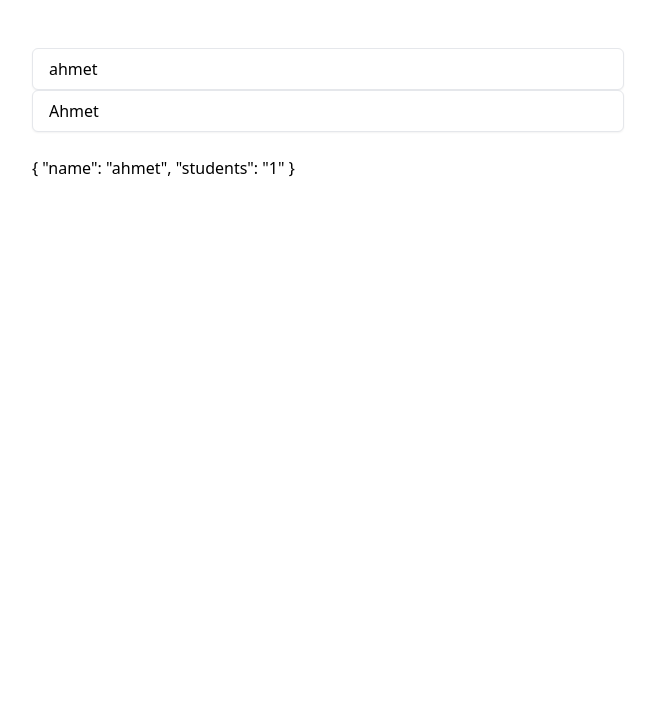
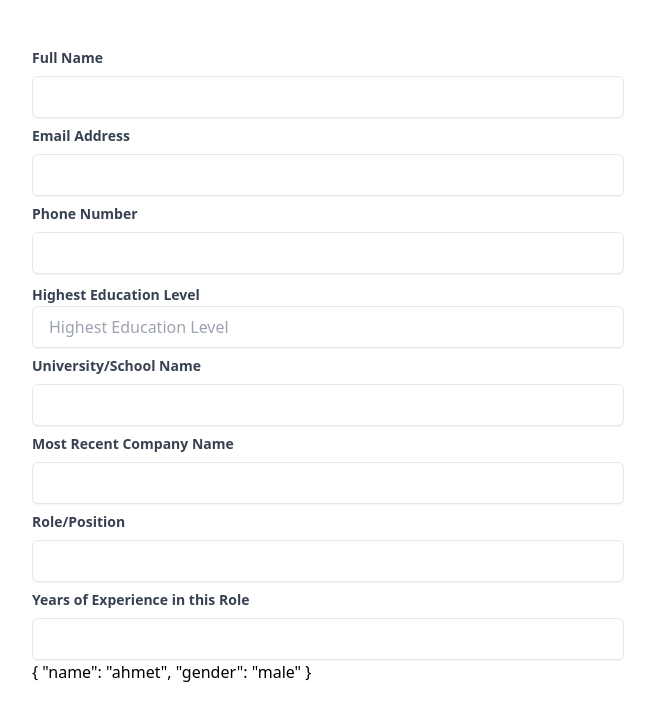
Before and after one commit to AhmetHuseyinDOK/vue-dynamic-form-starter, a Vue app: page / in a window 1280 px wide. Shown: the top 720 px of the page, without its empty margins (312-967 px from the left). Built offline with nearby package versions, Linux system fonts and the light colour scheme.

Commit message:
some improvements and sample form

```diff
--- a/src/App.vue
+++ b/src/App.vue
@@ -1,48 +1,98 @@
 <script setup lang="ts">
 import { ref } from "vue";
-import DynamicForm, { type IFormStructure, type IFormField } from "./components/DynamicForm.vue";
-import type { ISelectBoxConfig } from "./components/form_components/Selectbox.vue";
 
-let form: IFormStructure = {
+import type { ISelectBoxConfig } from "./components/form_components/SelectBox.vue";
+import DynamicForm, { type IFormStructure } from "./components/DynamicForm.vue";
+
+const form: IFormStructure = {
   fields: [
+    // Personal Information
     {
-      component: "text-field",
-      name: "name",
-      title: "isim",
+      component: "TextField",
+      name: "full_name",
+      title: "Full Name",
+      validate: (data) => data ? null : 'Full Name is required',
     },
     {
-        component: "selectbox",
-        name: "students",
-        title: "ogrenciler",
+      component: "TextField",
+      name: "email",
+      title: "Email Address",
+      validate: (data) => {
+        const regex = /^[a-zA-Z0-9._%+-]+@[a-zA-Z0-9.-]+\.[a-zA-Z]{2,}$/;
+        return regex.test(data) ? null : 'Invalid email format';
+      },
+    },
+    {
+      component: "TextField",
+      name: "phone_number",
+      title: "Phone Number",
+      validate: (data) => {
+        const regex = /^[0-9]{10,}$/;
+        return regex.test(data) ? null : 'Invalid phone number';
+      },
+    },
+
+    // Educational Background
+    {
+      component: "SelectBox",
+      name: "highest_education",
+      title: "Highest Education Level",
       config: {
         options: [
-          {
-            label: "Ahmet",
-            value: "1",
+          { label: "High School", value: "high_school" },
+          { label: "Bachelor's Degree", value: "bachelor" },
+          { label: "Master's Degree", value: "master" },
+          { label: "Ph.D.", value: "phd" },
+          { label: "Other", value: "other" },
+        ],
+      } as ISelectBoxConfig,
     },
     {
-            label: "Mehmet",
-            value: "2",
+      component: "TextField",
+      name: "university",
+      title: "University/School Name",
+    },
+
+    // Work Experience
+    {
+      component: "TextField",
+      name: "company_name",
+      title: "Most Recent Company Name",
     },
     {
-            label: "Veli",
-            value: "3",
+      component: "TextField",
+      name: "role",
+      title: "Role/Position",
     },
-        ],
-      }
-    } as IFormField<ISelectBoxConfig>,
     {
-      component: "button",
-      name: "name",
-      title: "btn",
+      component: "TextField",
+      name: "work_years",
+      title: "Years of Experience in this Role",
+      validate: (data) => {
+        const years = parseInt(data);
+        return !isNaN(years) && years >= 0 ? null : 'Invalid number of years';
       },
+    },
+
+    // // Additional Details
+    // {
+    //   component: "TextArea",
+    //   name: "cover_letter",
+    //   title: "Cover Letter",
+    // },
+    // {
+    //   component: "FileUpload",
+    //   name: "resume",
+    //   title: "Upload Resume",
+    // },
   ],
 };
 
 const data = ref({
   name: "ahmet",
-  students: "1",
+  gender: "male"
 });
+
 </script>
 
 <template>
--- a/src/components/DynamicForm.vue
+++ b/src/components/DynamicForm.vue
@@ -1,10 +1,14 @@
 <template>
   <form>
     <component
+      class="mt-2"
       v-for="field in form.fields"
       :key="field.name"
       :is="field.component"
       v-bind="field.config"
+      :title="field.title"
+      :name="field.name"
+      :validate="field.validate"
       v-model="modelValue[field.name]"
     ></component>
   </form>
@@ -16,14 +20,26 @@ interface Props {
 }
 
 export interface IFormStructure {
-  fields: IFormField<any>[];
+  fields: IFormField<any,any>[];
 }
 
-export interface IFormField<T> {
+export interface IBaseProps<T> {
+  title: string;
+  name: string;
+  validate?: (data: T) => string | undefined | null
+}
+
+export interface IComponentProps<T> extends IBaseProps<T>{
+  modelValue: T;
+}
+
+ /**
+  * K stands for Config
+  * V stands for Data
+  */
+export interface IFormField<K,V> extends IBaseProps<V> {
   component: string;
-  title: string;
-  config?: T;
-  name: string;
+  config?: K;
 }
 
 const props = defineProps<Props>();
--- /dev/null
+++ b/src/components/form_components/RadioBox.vue
@@ -0,0 +1,50 @@
+<template>
+    <div>
+      <label :for="name" class="text-sm font-semibold text-gray-700">{{ title }}</label>
+      <div v-for="option in options" :key="option.value">
+        <input
+          type="radio"
+          :value="option.value"
+          :id="option.value"
+          :name="name"
+          v-model="internalModelValue"
+        />
+        <label :for="option.value">{{ option.label }}</label>
+      </div>
+    </div>
+  </template>
+
+  <script setup lang="ts">
+  import { defineProps, watch, ref } from 'vue';
+
+  interface IRadioBoxConfig {
+    options: Array<{ label: string; value: string }>;
+  }
+
+  interface ISelectBoxProps extends IRadioBoxConfig {
+    modelValue: string;
+    title: string;
+    name: string;
+  }
+
+  const props = defineProps<ISelectBoxProps>();
+
+  const internalModelValue = ref(props.modelValue);
+
+  // Define emits
+const emit = defineEmits(["update:modelValue"]);
+
+  watch(internalModelValue, (newValue) => {
+    // Emit an update:modelValue event whenever the internal model value changes
+    // This ensures the parent component can use v-model with this component
+    emit('update:modelValue', newValue);
+  });
+
+  // Watch for external changes to modelValue prop and update internal state accordingly
+  watch(
+    () => props.modelValue,
+    (newVal) => {
+      internalModelValue.value = newVal;
+    }
+  );
+  </script>
--- a/src/components/form_components/Selectbox.vue
+++ b/src/components/form_components/Selectbox.vue
@@ -9,7 +9,7 @@
       v-model="searchQuery"
       @focus="isOpen = true"
       class="w-full px-4 py-2 border rounded-md shadow-sm focus:border-blue-500 focus:ring focus:ring-blue-200 focus:ring-opacity-50"
-      placeholder="Search..."
+      :placeholder="title"
     />
     <div
       v-if="isOpen && filteredOptions.length"
@@ -54,7 +54,7 @@ const isOpen = ref(false);
 
 // Computed property for filtered options
 const filteredOptions = computed(() => {
-  if (!searchQuery.value) return props.options;
+  if (!searchQuery.value || getSelectedOptionFromValue(searchQuery.value) == searchQuery.value) return props.options;
   return props.options.filter((option) =>
     option.label.toLowerCase().includes(searchQuery.value.toLowerCase())
   );
--- a/src/components/form_components/TextField.vue
+++ b/src/components/form_components/TextField.vue
@@ -9,27 +9,31 @@
       @input="updateValue"
       class="px-4 py-2 border rounded-md shadow-sm focus:border-blue-500 focus:ring focus:ring-blue-200 focus:ring-opacity-50"
     />
+    <div v-if="err" class="text-sm text-red-800">{{err}}</div>
   </div>
 </template>
 
   <script lang="ts" setup>
-import { defineProps, defineEmits } from "vue";
+import { defineProps, defineEmits, computed, ref } from "vue";
+import type { IComponentProps } from "../DynamicForm.vue";
 
 // Define props with types
-const props = defineProps({
-  modelValue: String,
-  title: String,
-  name: String,
-});
+const props = defineProps<IComponentProps<string>>();
 
 // Define emits
 const emit = defineEmits(["update:modelValue"]);
 
+const err = ref()
+
 // Method to emit value update
 const updateValue = (event: Event) => {
   const inputElement = event.target as HTMLInputElement;
-  emit("update:modelValue", inputElement.value);
+  const val = inputElement.value;
+  err.value = props.validate?.(val)
+  emit("update:modelValue", val);
 };
+
+
 </script>
 
   <style scoped>
```
Also changed, not shown: src/main.ts (+5 -3 lines), 2 other files (tests, documents, lock files or other folders). Lines whose indentation alone changed are shown as unchanged.
